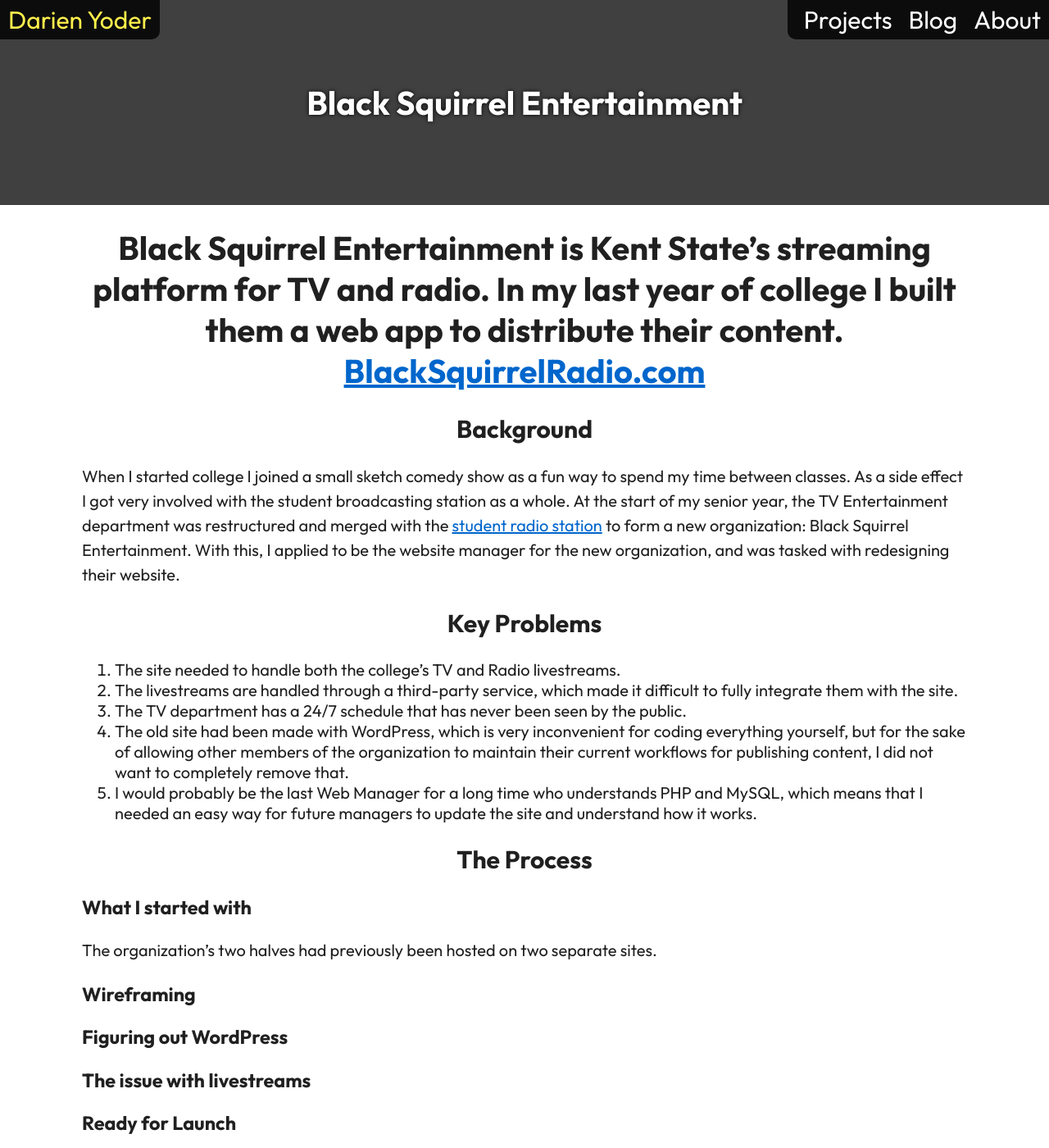
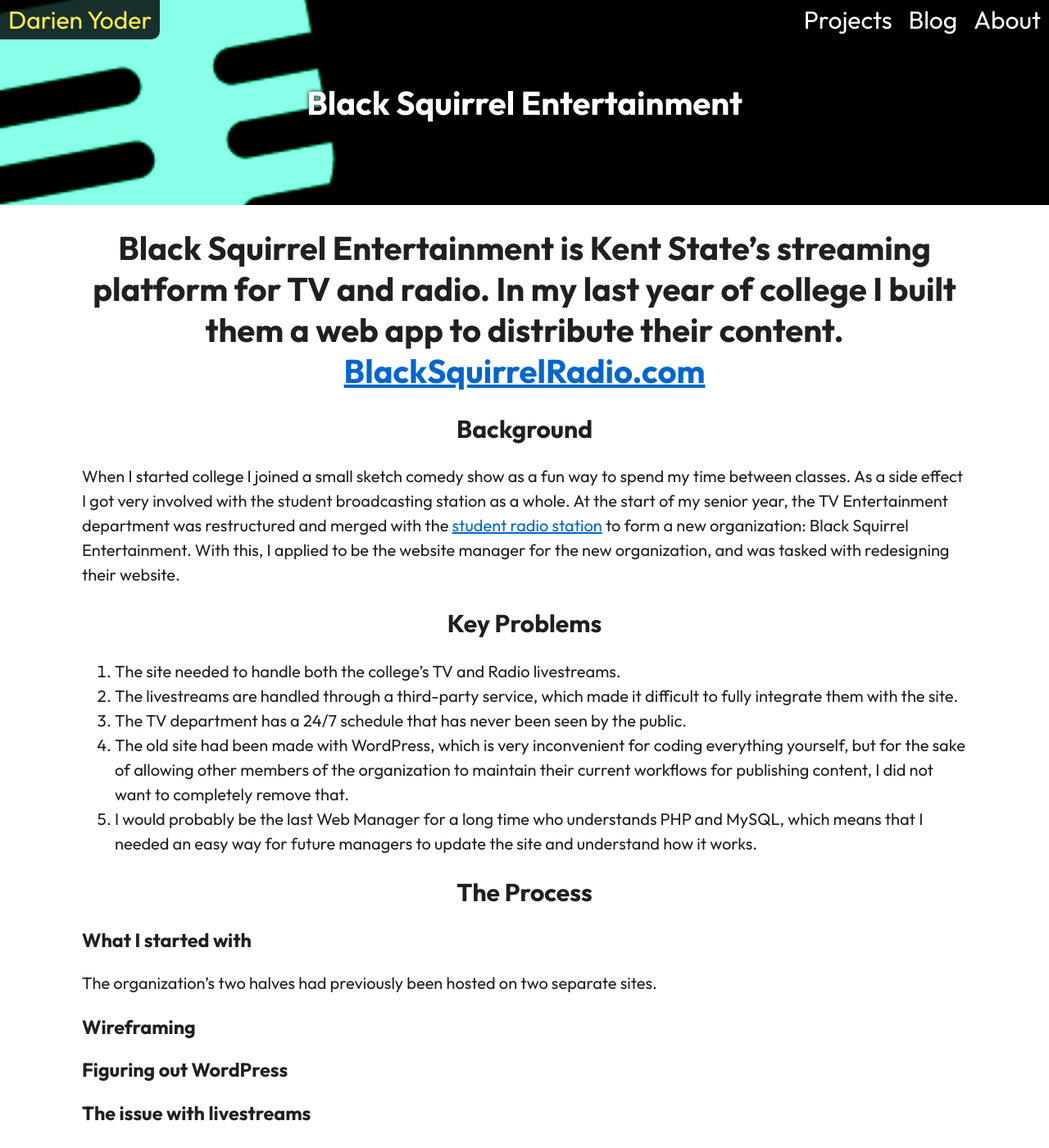
Before and after one commit to darienyoder/darienyoder.github.io, a Jekyll site: the page built from black-squirrel-entertainment.md, in a window 1280 px wide and 1400 px high. Shown: the whole window at 82% size. Built offline with Jekyll 4.4.1, drawn with Linux system fonts in a browser that asks for light colours.

Commit message:
Header adjustment

```diff
--- a/_sass/post.scss
+++ b/_sass/post.scss
@@ -53,7 +53,7 @@
     margin-right: 0px;
 }
 
-#post-content p {
+#post-content p, #post-content li {
     line-height: 30px;
 }
 
--- a/black-squirrel-entertainment.md
+++ b/black-squirrel-entertainment.md
@@ -1,7 +1,7 @@
 ---
 layout: post-wide
 title: Black Squirrel Entertainment - Darien Yoder
-image: /assets/images/headers/bse.png
+header: /assets/images/headers/bse.png
 permalink: /black-squirrel-entertainment
 ---
 
```
Also changed, not shown: _data/projects.yml (+5 -2 lines), assets/images/headers/bse.png.
